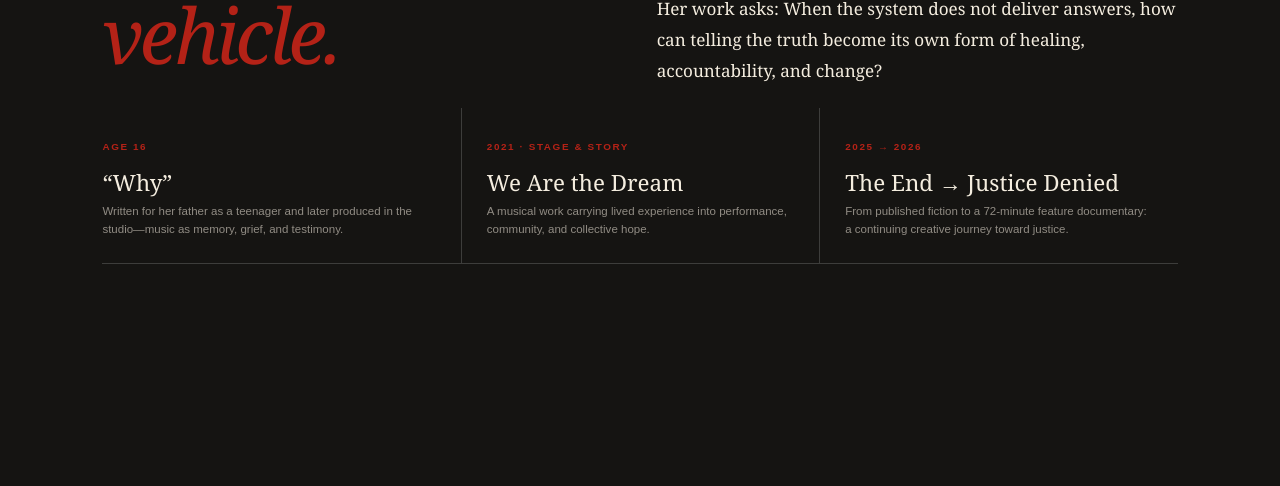
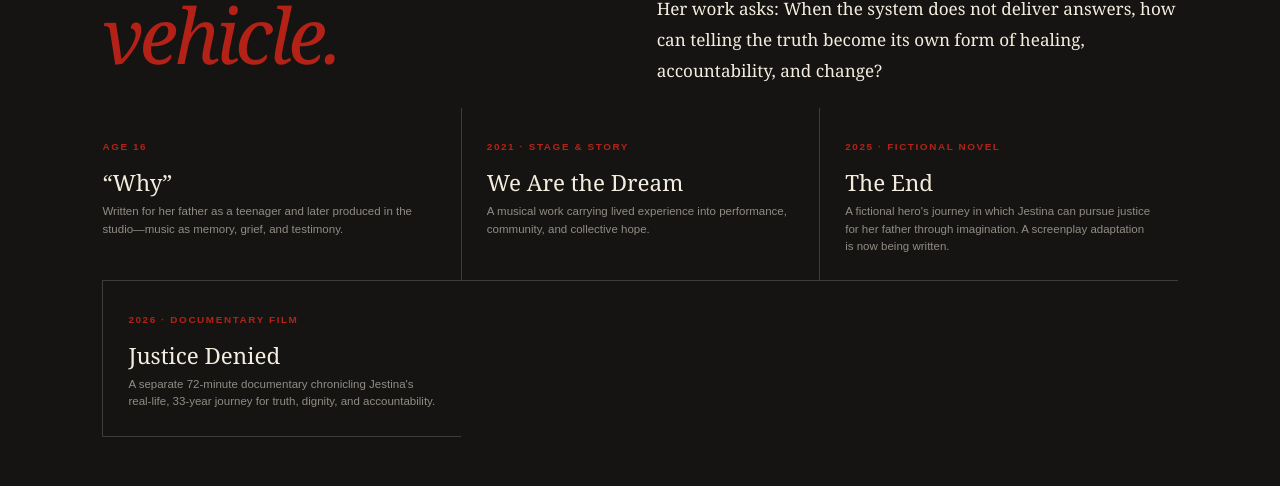
Before and after one commit to WillJes/justice-denied-platform., a Next.js app: page / in a window 1280 px wide. Shown: the part 2537-3023 px from the top of the page. Built offline with nearby package versions, Linux system fonts and the light colour scheme.

Commit message:
Separate The End novel from Justice Denied documentary

```diff
--- a/app/page.tsx
+++ b/app/page.tsx
@@ -54,7 +54,8 @@ export default function Home() {
       <div className="videoGrid">
         <article><small>AGE 16</small><h3>“Why”</h3><p>Written for her father as a teenager and later produced in the studio—music as memory, grief, and testimony.</p></article>
         <article><small>2021 · STAGE & STORY</small><h3>We Are the Dream</h3><p>A musical work carrying lived experience into performance, community, and collective hope.</p></article>
-        <article><small>2025 → 2026</small><h3>The End → Justice Denied</h3><p>From published fiction to a 72-minute feature documentary: a continuing creative journey toward justice.</p></article>
+        <article><small>2025 · FICTIONAL NOVEL</small><h3>The End</h3><p>A fictional hero&apos;s journey in which Jestina can pursue justice for her father through imagination. A screenplay adaptation is now being written.</p></article>
+        <article><small>2026 · DOCUMENTARY FILM</small><h3>Justice Denied</h3><p>A separate 72-minute documentary chronicling Jestina&apos;s real-life, 33-year journey for truth, dignity, and accountability.</p></article>
       </div>
     </section>
 
```
